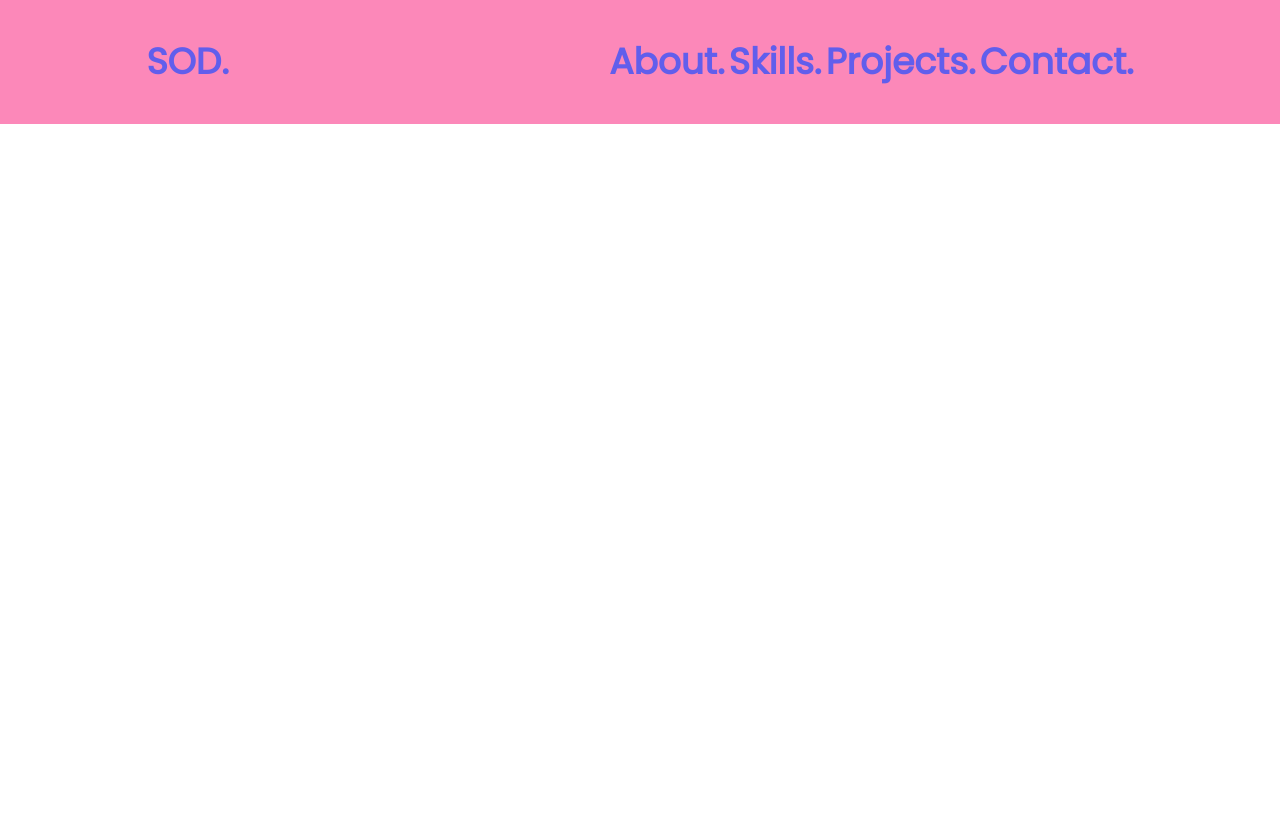
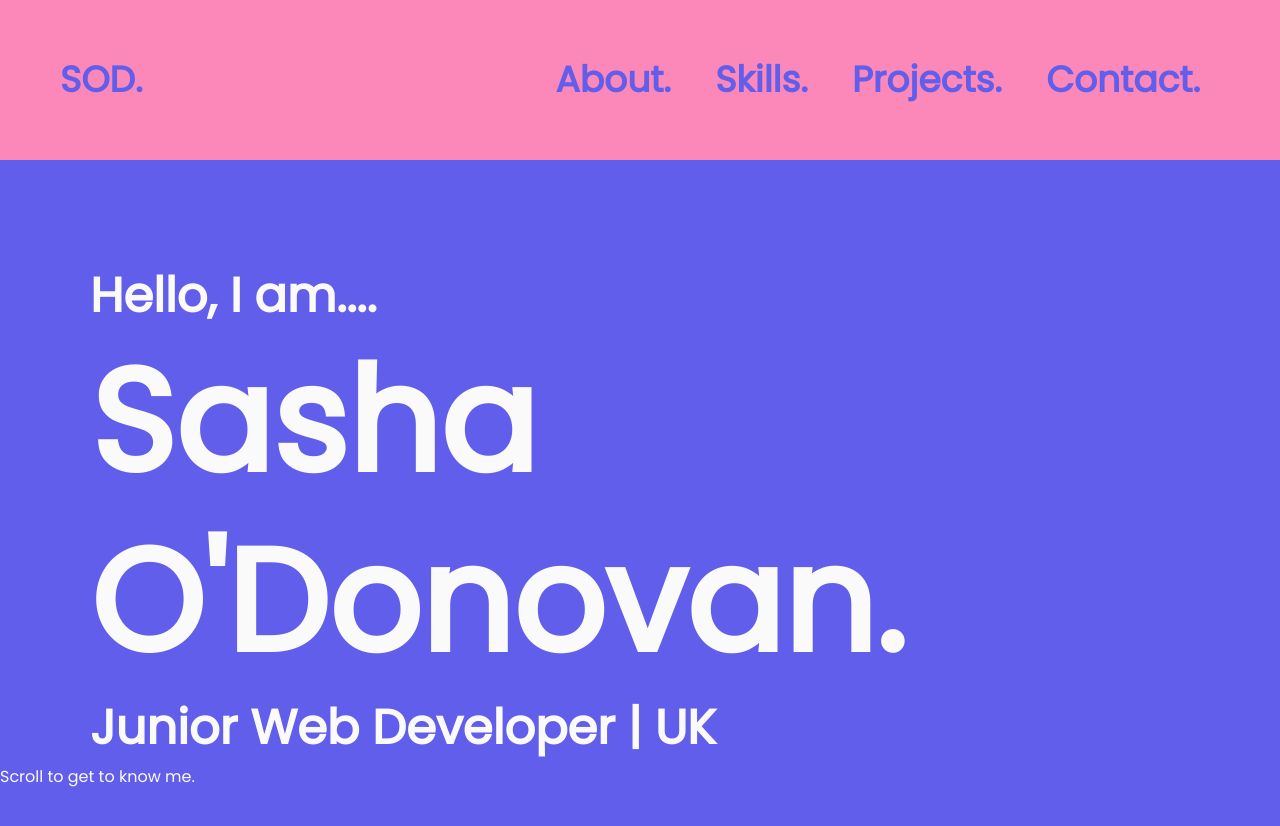
Before and after one commit to sod09/sod_nology_portfolio, a plain HTML site: page index.html in a window 1280 px wide. Before the commit the page ends 800 px from the top, so only its background shows below. Drawn offline with Linux system fonts and the light colour scheme.

Commit message:
added header/main page

```diff
--- a/_components.scss
+++ b/_components.scss
@@ -1,41 +1,27 @@
 nav {
   background-color: $color-secondary;
   color: $color-primary;
-  list-style: none;
   display: flex;
   align-items: center;
-  justify-content: space-around;
-  width: 100%;
-  position: fixed;
+  justify-content: space-between;
+  max-width: 100%;
   padding: 32px 60px;
-  position: absolute;
-  width: 100%;
-  height: 124px;
+  height: 20vh;
 
-  h1 {
-    align-items: left;
+  .nav__logo {
     font-weight: bold;
-    position: static;
-    left: 3.75%;
-    right: 87.08%;
-    top: 25.81%;
-    bottom: 45.97%;
     font-size: 36px;
     line-height: 54px;
-    width: 25%;
-
   }
 
+  // doesnt work if I change to BEM - nav__link
   li {
     display: inline-block;
     list-style: none;
-    font-weight: bold;
-    left: 70.23%;
-    right: 0%;
-    top: 1.85%;
-    bottom: -1.85%;
+    font-weight: bolder;
     font-size: 36px;
     line-height: 54px;
+    padding: 0 20px;
   }
 
   a {
@@ -48,6 +34,43 @@ nav {
     cursor: pointer;
   }
 
+}
+
+.intro {
+  display: flex;
+  flex-direction: column;
+  align-items: left;
+  text-align: left;
+  justify-content: left;
+  padding: 100px 0px 0px 90px;
+
+  .intro__heading {
+    font-size: 48px;
+    line-height: 72px;
+  }
+
+  .intro__subheading {
+    font-size: 144px;
+    line-height: 180px;
+  }
+
+  .intro__end {
+    font-size: 48px;
+    line-height: 72px;
+  }
+
+  .intro__scroll {
+    display: block;
+    position: absolute;
+    right: 0;
+    top: 96vh;
+
+  .intro_scrollme {
+    color: $color-secondary;
+    transform: rotate(90deg);
+    float: right;
+    }
+}
 
 
 }
--- a/_layout.scss
+++ b/_layout.scss
@@ -0,0 +1,6 @@
+.header {
+  background-color: $color-primary;
+  color: $color-white;
+  width: 100%;
+  height: 100vh;
+}
--- a/index.html
+++ b/index.html
@@ -1,23 +1,38 @@
 <!DOCTYPE html>
 <html lang="en">
   <head>
-  <meta charset="UTF-8">
-  <meta http-equiv="X-UA-Compatible" content="IE=edge">
-  <meta name="viewport" content="width=device-width, initial-scale=1.0">
+    <meta charset="UTF-8" />
+    <meta http-equiv="X-UA-Compatible" content="IE=edge" />
+    <meta name="viewport" content="width=device-width, initial-scale=1.0" />
     <title>SOD Portfolio</title>
-  <link rel="stylesheet" href="main.css"/>
+    <link rel="stylesheet" href="main.css" />
+  </head>
 
-</head>
   <body>
-  <nav>
-    <h1>SOD.</h1>
+    <!-- Navigation Bar -->
+
+    <nav class="nav">
+      <h1 class="nav__logo">SOD.</h1>
       <ul>
-      <li><a href="#about">About.</a></li>
-      <li><a href="#skills">Skills.</a></li>
-      <li><a href="#projects">Projects.</a></li>
-      <li><a href="#contact">Contact.</a></li>
+        <li class="nav__link"><a href="#about">About.</a></li>
+        <li class="nav__link"><a href="#skills">Skills.</a></li>
+        <li class="nav__link"><a href="#projects">Projects.</a></li>
+        <li class="nav__link"><a href="#contact">Contact.</a></li>
       </ul>
     </nav>
 
-</body>
+    <!-- landing page -->
+
+    <header class="header">
+      <div class="intro">
+        <h2 class="intro__heading">Hello, I am....</h2>
+        <h1 class="intro__subheading">Sasha</h1>
+        <h1 class="intro__subheading">O'Donovan.</h1>
+        <h2 class="intro__end">Junior Web Developer | UK</h2>
+      </div>
+      <div class="intro_scroll">
+        <div class="intro__scrollme">Scroll to get to know me.</div>
+      </div>
+    </header>
+
 </html>
```
Also changed, not shown: main.css. Lines whose indentation alone changed are shown as unchanged.
